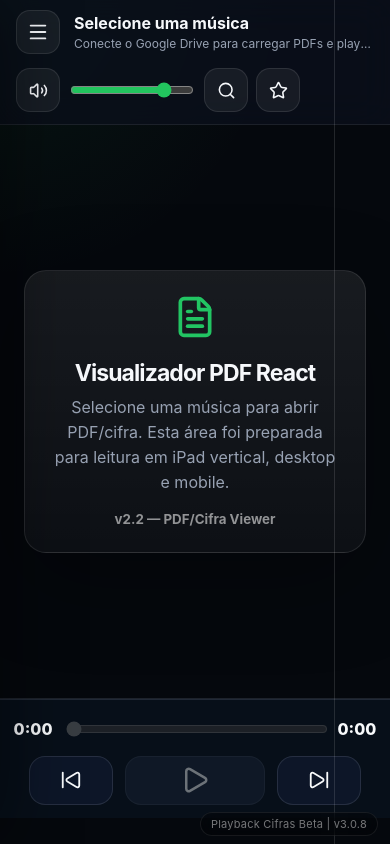
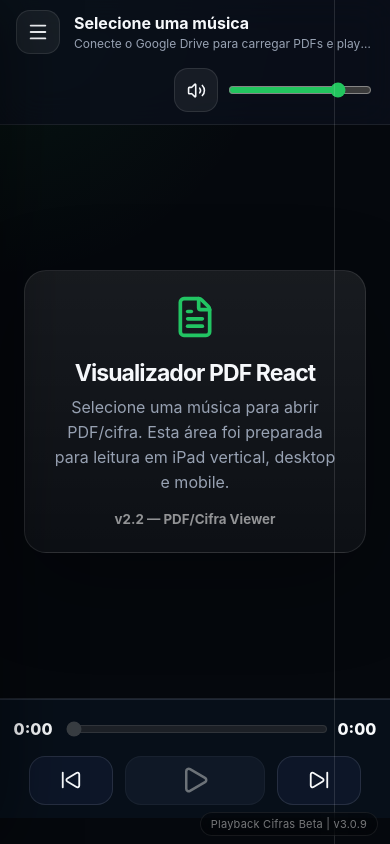
Before and after one commit to ralbertini2/playback-cifras-ia-alpha, a React (Vite) app: page / in a window 390 px wide. Built offline with nearby package versions, Linux system fonts and the light colour scheme.

Commit message:
fix: align volume in header

```diff
--- a/src/components/Toolbar/Toolbar.jsx
+++ b/src/components/Toolbar/Toolbar.jsx
@@ -1,14 +1,11 @@
-import { Loader2, Menu, Search, Star, Volume2, VolumeX } from 'lucide-react';
+import { Loader2, Menu, Volume2, VolumeX } from 'lucide-react';
 import styles from './Toolbar.module.css';
 
 export default function Toolbar({
   song,
   meta,
   onOpenMenu,
-  onOpenSearch,
   loading = false,
-  favoriteActive = false,
-  onToggleFavorite,
   audio,
 }) {
   return (
@@ -34,8 +31,6 @@ export default function Toolbar({
             aria-label="Volume"
           />
         </div>
-        <button onClick={onOpenSearch || onOpenMenu} aria-label="Buscar"><Search size={19} /></button>
-        <button className={favoriteActive ? styles.favoriteActive : ''} onClick={onToggleFavorite} aria-label="Favoritar música atual"><Star size={19} /></button>
       </div>
     </div>
   );
--- a/src/components/Toolbar/Toolbar.module.css
+++ b/src/components/Toolbar/Toolbar.module.css
@@ -20,15 +20,23 @@
 .songInfo { min-width:0; }
 .songInfo strong { display:block; font-size:16px; white-space:nowrap; overflow:hidden; text-overflow:ellipsis; }
 .songInfo span { display:block; color:var(--muted); font-size:12px; margin-top:3px; white-space:nowrap; overflow:hidden; text-overflow:ellipsis; }
-.controls { display:flex; align-items:center; gap:8px; overflow:auto; padding-bottom:2px; }
+.controls {
+  display:flex;
+  align-items:center;
+  justify-content:flex-end;
+  gap:8px;
+  min-width:0;
+  padding-bottom:2px;
+}
 .controls span { color:var(--muted); font-size:13px; font-weight:800; min-width:45px; text-align:center; }
 
 .volume {
   display:flex;
   align-items:center;
+  justify-content:flex-end;
   gap:0.5rem;
-  width:min(190px, 24vw);
-  min-width:132px;
+  width:min(210px, 26vw);
+  min-width:150px;
 }
 
 .volume input {
@@ -46,8 +54,11 @@
 @media (min-width: 901px) { .menuButton { display:none; } }
 @media (max-width: 700px) {
   .toolbar { grid-template-columns:auto minmax(0,1fr); }
-  .controls { grid-column:1 / -1; }
-  .volume { width:min(180px, 48vw); }
+  .controls {
+    grid-column:1 / -1;
+    justify-content:flex-end;
+  }
+  .volume { width:min(200px, 62vw); }
 }
 
 .spinner {
@@ -59,4 +70,3 @@
   from { transform: rotate(0deg); }
   to { transform: rotate(360deg); }
 }
-.favoriteActive { color:#facc15 !important; border-color:rgba(250,204,21,.45) !important; background:rgba(250,204,21,.12) !important; }
--- a/src/config/appVersion.js
+++ b/src/config/appVersion.js
@@ -1,3 +1,3 @@
-export const APP_VERSION = 'v3.0.8';
+export const APP_VERSION = 'v3.0.9';
 export const APP_NAME = 'Playback Cifras Beta';
 export const APP_VERSION_LABEL = `${APP_NAME} | ${APP_VERSION}`;
```
Also changed, not shown: 2 other files (tests, documents, lock files or other folders).
